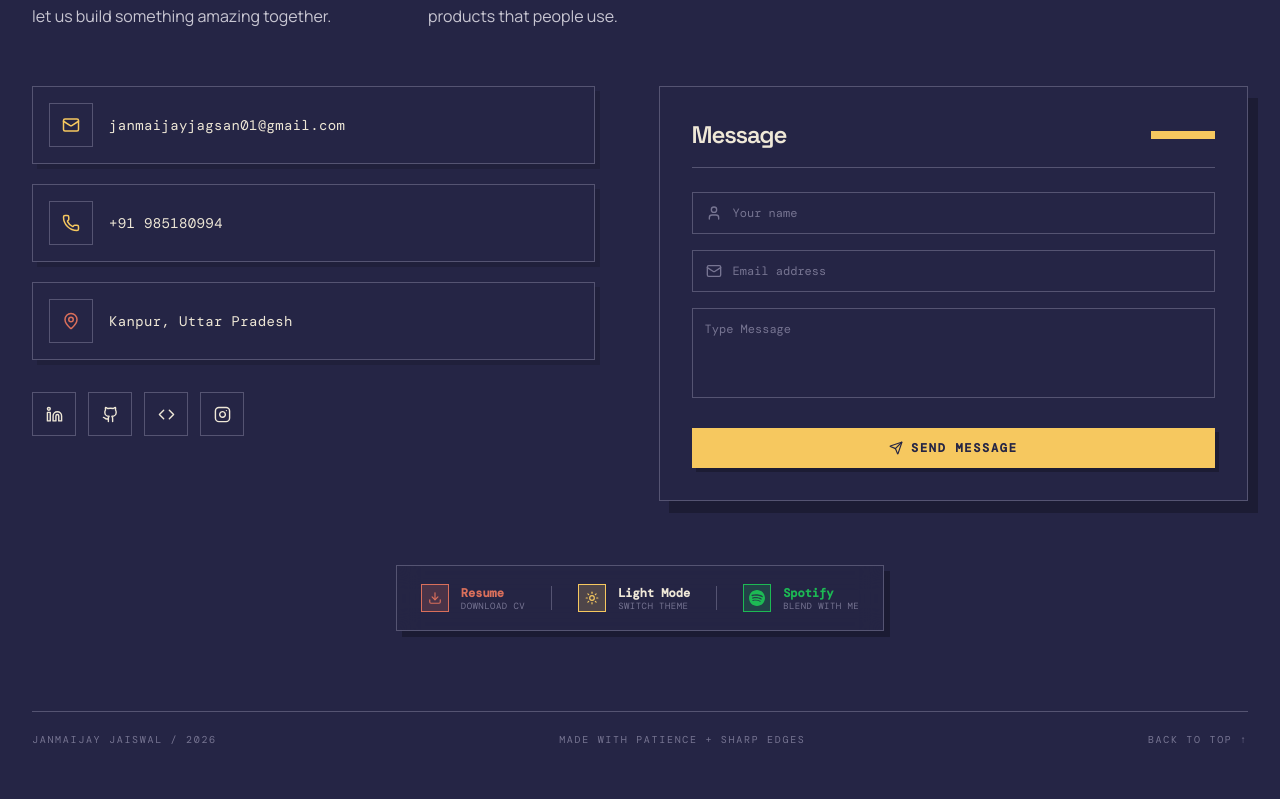
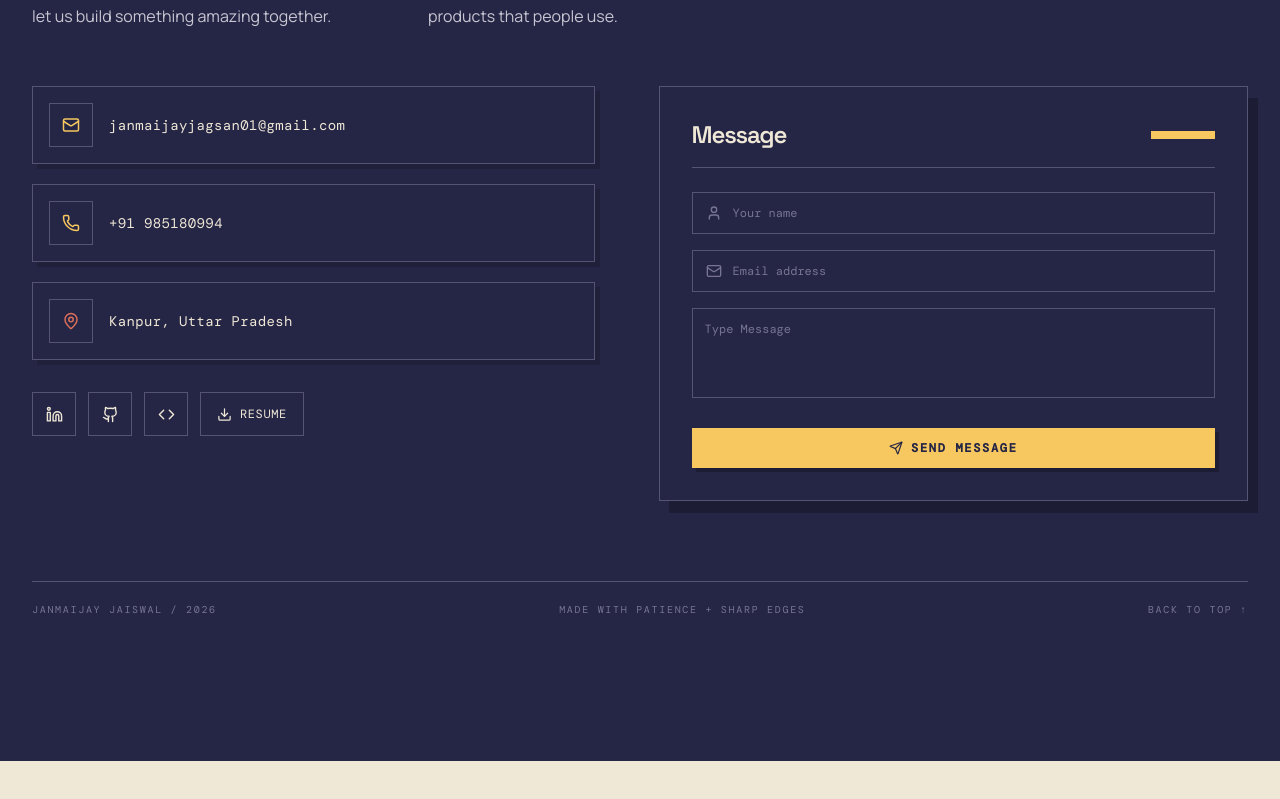
Before and after one commit to janmaijayjagsan01/portfolio-sample-2, a React (Vite) app: page / in a window 1280 px wide. Shown: the part 5423-6222 px from the top of the page. After the commit the page ends 6184 px from the top, so only its background shows below. Built offline with nearby package versions, Linux system fonts and the light colour scheme.

Commit message:
Remove floating dock toolbar from contact section and include clean resume link

```diff
--- a/src/App.tsx
+++ b/src/App.tsx
@@ -11,12 +11,10 @@ import {
   Mail,
   MapPin,
   Menu,
-  Moon,
   MousePointer2,
   Phone,
   Send,
   Sparkles,
-  Sun,
   User,
   X,
 } from 'lucide-react';
@@ -417,13 +415,6 @@ function SqlIcon({ className = 'w-10 h-10' }: { className?: string }) {
   );
 }
 
-function SpotifyIcon({ className = 'w-5 h-5' }: { className?: string }) {
-  return (
-    <svg viewBox="0 0 24 24" className={className} fill="#1DB954" xmlns="http://www.w3.org/2000/svg">
-      <path d="M12 0C5.4 0 0 5.4 0 12s5.4 12 12 12 12-5.4 12-12S18.66 0 12 0zm5.521 17.34c-.24.359-.66.48-1.021.24-2.82-1.74-6.36-2.101-10.561-1.141-.418.122-.779-.179-.899-.539-.12-.421.18-.78.54-.9 4.56-1.021 8.52-.6 11.64 1.32.42.18.479.659.301 1.02zm1.44-3.3c-.301.42-.841.6-1.262.3-3.239-1.98-8.159-2.58-11.939-1.38-.479.12-1.02-.12-1.14-.6-.12-.48.12-1.021.6-1.141C9.6 9.9 15 10.561 18.72 12.84c.361.181.54.78.241 1.2zm.12-3.36C15.24 8.4 8.82 8.16 5.16 9.301c-.6.179-1.2-.181-1.38-.721-.18-.601.18-1.2.72-1.381 4.26-1.26 11.28-1.02 15.721 1.621.539.3.719 1.02.419 1.56-.299.421-1.02.599-1.559.3z"/>
-    </svg>
-  );
-}
 
 const technicalSkills = [
   { name: 'C++', icon: CppIcon },
@@ -639,7 +630,6 @@ function ContactSection() {
   const [email, setEmail] = useState('');
   const [message, setMessage] = useState('');
   const [submitted, setSubmitted] = useState(false);
-  const [isLightMode, setIsLightMode] = useState(false);
 
   const handleSubmit = (e: React.FormEvent) => {
     e.preventDefault();
@@ -651,11 +641,6 @@ function ContactSection() {
       setMessage('');
       setSubmitted(false);
     }, 4500);
-  };
-
-  const toggleTheme = () => {
-    setIsLightMode((prev) => !prev);
-    document.documentElement.classList.toggle('dark');
   };
 
   return (
@@ -757,14 +742,12 @@ function ContactSection() {
                 <Code size={17} />
               </a>
               <a
-                data-testid="link-instagram-contact"
-                href="https://instagram.com"
-                target="_blank"
-                rel="noreferrer"
-                aria-label="Instagram"
-                className="flex h-11 w-11 items-center justify-center border border-[#555472] bg-[#252545] text-[#bcb9ca] hover:text-[#f6c85f] hover:border-[#f6c85f] hover:bg-[#2d2d52] transition-all"
+                data-testid="link-resume"
+                href="/JJ_RESUME_1787425298534.pdf"
+                download
+                className="flex h-11 items-center gap-2 px-4 border border-[#555472] bg-[#252545] font-mono text-xs uppercase tracking-wider text-[#bcb9ca] hover:text-[#f6c85f] hover:border-[#f6c85f] hover:bg-[#2d2d52] transition-all"
               >
-                <Instagram size={17} />
+                <Download size={15} /> Resume
               </a>
             </div>
           </div>
@@ -837,62 +820,6 @@ function ContactSection() {
                 </button>
               </form>
             )}
-          </div>
-        </div>
-
-        {/* Floating Dock Toolbar */}
-        <div className="reveal reveal-delay-3 mt-16 flex justify-center">
-          <div className="flex flex-wrap items-center justify-center gap-2 sm:gap-3 border border-[#555472] bg-[#252545]/95 backdrop-blur-md p-2 sm:p-2.5 shadow-[6px_6px_0_rgba(0,0,0,.25)]">
-            {/* Resume CV */}
-            <a
-              data-testid="link-resume"
-              href="/JJ_RESUME_1787425298534.pdf"
-              download
-              className="flex items-center gap-3 px-3.5 py-2 hover:bg-[#2d2d52] transition-colors"
-            >
-              <div className="flex h-7 w-7 items-center justify-center border border-[#d96f5b] bg-[#d96f5b]/20 text-[#d96f5b]">
-                <Download size={14} />
-              </div>
-              <div className="flex flex-col text-left leading-tight">
-                <span className="font-mono text-xs font-bold text-[#d96f5b]">Resume</span>
-                <span className="font-mono text-[9px] uppercase tracking-wider text-[#777592]">Download CV</span>
-              </div>
-            </a>
-
-            <div className="h-6 w-px bg-[#555472]" />
-
-            {/* Theme Toggle */}
-            <button
-              type="button"
-              onClick={toggleTheme}
-              className="flex items-center gap-3 px-3.5 py-2 hover:bg-[#2d2d52] transition-colors cursor-pointer"
-            >
-              <div className="flex h-7 w-7 items-center justify-center border border-[#f6c85f] bg-[#f6c85f]/20 text-[#f6c85f]">
-                {isLightMode ? <Moon size={14} /> : <Sun size={14} />}
-              </div>
-              <div className="flex flex-col text-left leading-tight">
-                <span className="font-mono text-xs font-bold text-[#efe8d7]">{isLightMode ? 'Dark Mode' : 'Light Mode'}</span>
-                <span className="font-mono text-[9px] uppercase tracking-wider text-[#777592]">Switch theme</span>
-              </div>
-            </button>
-
-            <div className="h-6 w-px bg-[#555472]" />
-
-            {/* Spotify */}
-            <a
-              href="https://open.spotify.com"
-              target="_blank"
-              rel="noreferrer"
-              className="flex items-center gap-3 px-3.5 py-2 hover:bg-[#2d2d52] transition-colors"
-            >
-              <div className="flex h-7 w-7 items-center justify-center border border-[#1DB954] bg-[#1DB954]/20">
-                <SpotifyIcon className="w-4 h-4" />
-              </div>
-              <div className="flex flex-col text-left leading-tight">
-                <span className="font-mono text-xs font-bold text-[#1DB954]">Spotify</span>
-                <span className="font-mono text-[9px] uppercase tracking-wider text-[#777592]">Blend with me</span>
-              </div>
-            </a>
           </div>
         </div>
 
```
